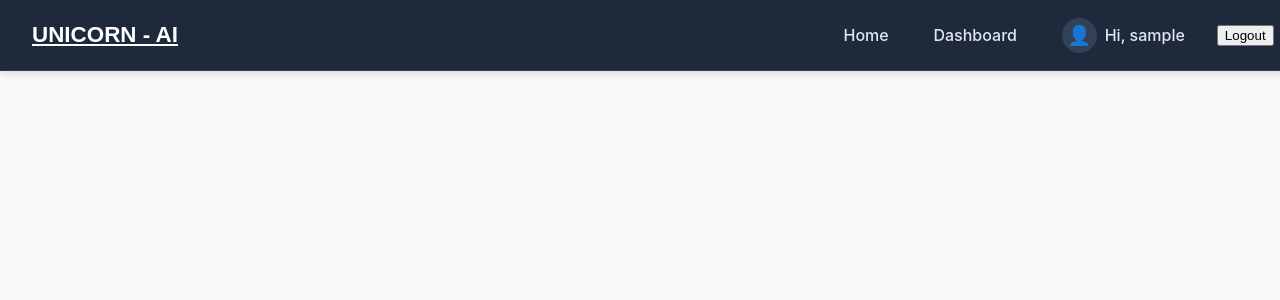
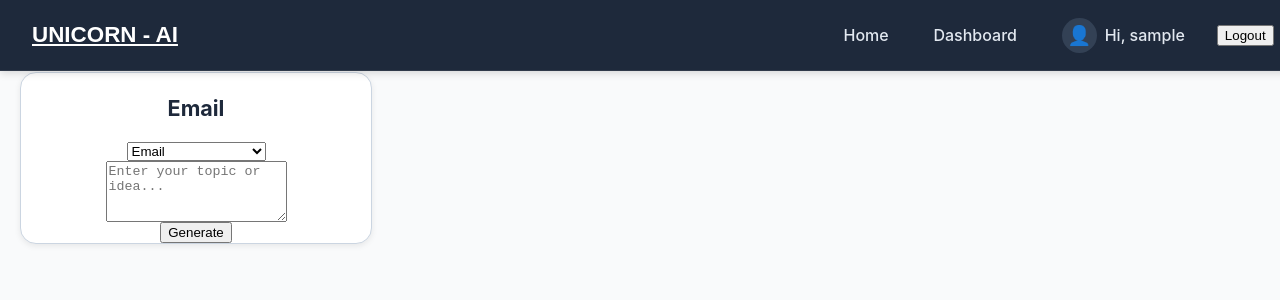
Before and after one commit to pranjalroy19/Unicorn-AI-Powered, a React (Create React App) app in the folder frontend/: page /multi-content in a window 1280 px wide. Shown: the top 300 px of the page. Built offline with nearby package versions, Linux system fonts and the light colour scheme; sample sign-in values are in the browser's storage.

Commit message:
added new featurs

```diff
--- a/frontend/src/App.js
+++ b/frontend/src/App.js
@@ -2,7 +2,7 @@ import React, { useState, useEffect } from "react";
 import "./i18n.js";
 import { I18nextProvider } from "react-i18next";
 import i18n from "./i18n.js";
-
+import MultiContentPage from "./pages/MultiContentPage.js"; // Added .js extension
 import {
   BrowserRouter as Router,
   Routes,
@@ -20,11 +20,9 @@ import DashboardPage from "./pages/DashboardPage.js";
 import AboutPage from "./pages/AboutPage.js";
 import { UserProvider } from "./context/UserContext.js";
 
-
 import SummarizerPage from "./pages/SummarizerPage.js";
 import Blog from "./pages/Blog.js";
 import Chat from "./pages/Chat.js";
-
 
 function ProtectedRoute({ children }) {
   const isLoggedIn = localStorage.getItem("isLoggedIn") === "true";
@@ -47,7 +45,7 @@ function AnimatedRoutes() {
           }
         />
 
-
+        {/* Dashboard */}
         <Route
           path="/dashboard"
           element={
@@ -57,6 +55,7 @@ function AnimatedRoutes() {
           }
         />
 
+        {/* Summarizer */}
         <Route
           path="/summarizer"
           element={
@@ -65,6 +64,8 @@ function AnimatedRoutes() {
             </ProtectedRoute>
           }
         />
+
+        {/* Blog */}
         <Route
           path="/blog"
           element={
@@ -74,11 +75,19 @@ function AnimatedRoutes() {
           }
         />
 
+        {/* Multiple Content Formats */}
+        <Route
+          path="/multi-content"
+          element={
+            <ProtectedRoute>
+              <MultiContentPage />
+            </ProtectedRoute>
+          }
+        />
 
-
+        {/* Public Routes */}
         <Route path="/login" element={<Login />} />
         <Route path="/register" element={<Register />} />
-
         <Route path="/about" element={<AboutPage />} />
       </Routes>
     </AnimatePresence>
--- a/frontend/src/pages/Home.js
+++ b/frontend/src/pages/Home.js
@@ -1,4 +1,4 @@
-import React, { useState, useRef, useEffect } from "react";
+import React, { useState, useRef } from "react";
 import { useNavigate } from "react-router-dom";
 import axios from "axios";
 import "./Home.css";
@@ -6,14 +6,14 @@ import "./Home.css";
 const features = [
   { id: "summarizer", title: "Text Summarizer", description: "Get a short summary from long text." },
   { id: "blog", title: "Blog Writer", description: "Generate blog articles from topics." },
-  { id: "f4", title: "Coming Soon" },
+  { id: "Content_Formatter", title: "Multiple Content Formats", description: "Generate emails, LinkedIn posts, tweets, product descriptions, YouTube scripts." },
   { id: "f5", title: "Coming Soon" },
 ];
 
 const featureRoutes = {
   summarizer: "/summarizer",
   blog: "/blog",
-
+  Content_Formatter: "/multi-content",
 };
 
 function Home() {
@@ -27,13 +27,6 @@ function Home() {
   const cardRefs = useRef({});
   const navigate = useNavigate();
 
-  const suggestions = features.filter(
-    (f) =>
-      f.title &&
-      searchTerm.trim() !== "" &&
-      f.title.toLowerCase().includes(searchTerm.toLowerCase())
-  );
-
   const filteredFeatures =
     searchTerm.trim() === ""
       ? features
@@ -41,9 +34,10 @@ function Home() {
           f.title?.toLowerCase().includes(searchTerm.toLowerCase())
         );
 
-  const handleSelectSuggestion = (title) => {
-    setSearchTerm(title);
-    setShowSuggestions(false);
+  const handleFeatureClick = (featureId) => {
+    if (featureRoutes[featureId]) {
+      navigate(featureRoutes[featureId]); // Navigate to new page
+    }
   };
 
   const handleSend = async () => {
@@ -72,65 +66,22 @@ function Home() {
 
   return (
     <div className="home-container">
-
-      <div className="feature-search" style={{ position: "relative" }}>
-        <input
-          type="text"
-          placeholder="Search a feature..."
-          value={searchTerm}
-          onChange={(e) => {
-            setSearchTerm(e.target.value);
-            setShowSuggestions(true);
-          }}
-          onFocus={() => searchTerm && setShowSuggestions(true)}
-          onBlur={() => setTimeout(() => setShowSuggestions(false), 150)}
-          onKeyDown={(e) => {
-            if (e.key === "Enter") {
-              setShowSuggestions(false);
-            }
-          }}
-        />
-
-
-        {showSuggestions && suggestions.length > 0 && (
-          <ul className="suggestions-dropdown">
-            {suggestions.map((f) => (
-              <li key={f.id} onClick={() => handleSelectSuggestion(f.title)}>
-                {f.title}
-              </li>
-            ))}
-          </ul>
-        )}
-      </div>
-
-
+      {/* Feature Cards */}
       <div className="feature-cards">
         {filteredFeatures.map((f) => (
           <div
             key={f.id}
             ref={(el) => (cardRefs.current[f.id] = el)}
-            onClick={() => {
-              if (f.id === "chat") {
-                setIsChatOpen(true);
-              } else if (featureRoutes[f.id]) {
-                navigate(featureRoutes[f.id]);
-              }
-            }}
+            onClick={() => handleFeatureClick(f.id)}
             className={`feature-card ${f.title ? "clickable" : "disabled"}`}
           >
-            {f.title ? (
-              <>
-                <h2>{f.title}</h2>
-                {f.description && <p>{f.description}</p>}
-              </>
-            ) : (
-              <span>Coming soon</span>
-            )}
+            <h2>{f.title}</h2>
+            {f.description && <p>{f.description}</p>}
           </div>
         ))}
       </div>
 
-
+      {/* Chat Widget */}
       {isChatOpen && (
         <div className="chat-widget">
           <div className="chat-header">
--- /dev/null
+++ b/frontend/src/pages/MultiContentCard.js
@@ -0,0 +1,81 @@
+import React, { useState } from "react";
+
+const contentTypes = [
+  "Email",
+  "LinkedIn Post",
+  "Tweet",
+  "Product Description",
+  "YouTube Script",
+];
+
+export default function MultiContentCard({ backendUrl }) {
+  const [selectedType, setSelectedType] = useState(contentTypes[0]);
+  const [prompt, setPrompt] = useState("");
+  const [output, setOutput] = useState("");
+  const [loading, setLoading] = useState(false);
+
+  const handleGenerate = async () => {
+    if (!prompt) return;
+    setLoading(true);
+    setOutput("");
+
+    try {
+      const res = await fetch(`${backendUrl}/api/generate-content`, {
+        method: "POST",
+        headers: { "Content-Type": "application/json" },
+        body: JSON.stringify({ prompt, type: selectedType }),
+      });
+      const data = await res.json();
+      setOutput(data.result);
+    } catch (err) {
+      console.error(err);
+      setOutput("Error generating content.");
+    } finally {
+      setLoading(false);
+    }
+  };
+
+  const handleCopy = () => {
+    navigator.clipboard.writeText(output);
+    alert("Copied to clipboard!");
+  };
+
+  return (
+    <div className="feature-card">
+      <h3>{selectedType}</h3>
+      <select
+        value={selectedType}
+        onChange={(e) => setSelectedType(e.target.value)}
+        className="feature-dropdown"
+      >
+        {contentTypes.map((type) => (
+          <option key={type} value={type}>
+            {type}
+          </option>
+        ))}
+      </select>
+
+      <textarea
+        className="feature-textarea"
+        value={prompt}
+        onChange={(e) => setPrompt(e.target.value)}
+        placeholder="Enter your topic or idea..."
+        rows={4}
+      />
+
+      <button className="feature-btn" onClick={handleGenerate} disabled={loading}>
+        {loading ? "Generating..." : "Generate"}
+      </button>
+
+      {output && (
+        <div className="feature-output">
+          <h4>Output:</h4>
+          <p>{output}</p>
+          <button className="feature-btn small-btn" onClick={handleCopy}>
+            Copy
+          </button>
+        </div>
+      )}
+    </div>
+  );
+}
--- /dev/null
+++ b/frontend/src/pages/MultiContentPage.js
@@ -0,0 +1,15 @@
+import React from "react";
+import MultiContentCard from "./MultiContentCard.js"; // <-- Must include .js
+import "./MultiContentPage.css";
+
+export default function MultiContentPage() {
+  return (
+    <div className="multi-content-page" style={{ padding: "20px" }}>
+
+      <p>
+        Generate emails, LinkedIn posts, tweets, product descriptions, or YouTube scripts.
+      </p>
+      <MultiContentCard />
+    </div>
+  );
+}
```
Also changed, not shown: frontend/src/pages/Chat.js (line endings or trailing spaces), frontend/src/pages/MultiContentPage.css (added).
